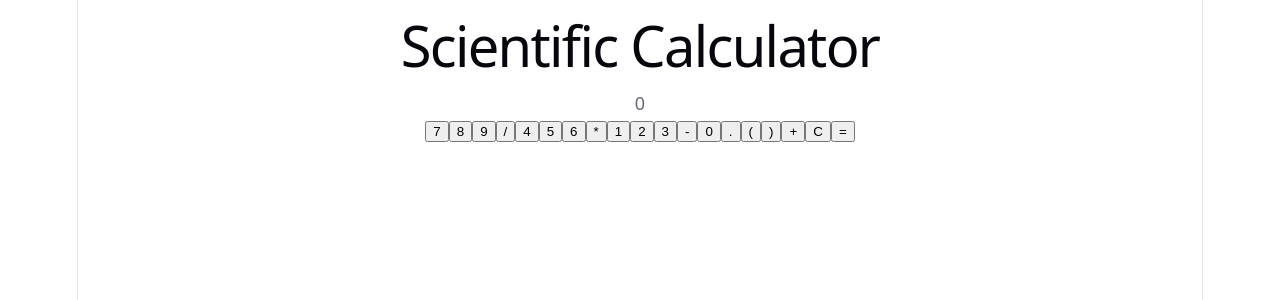
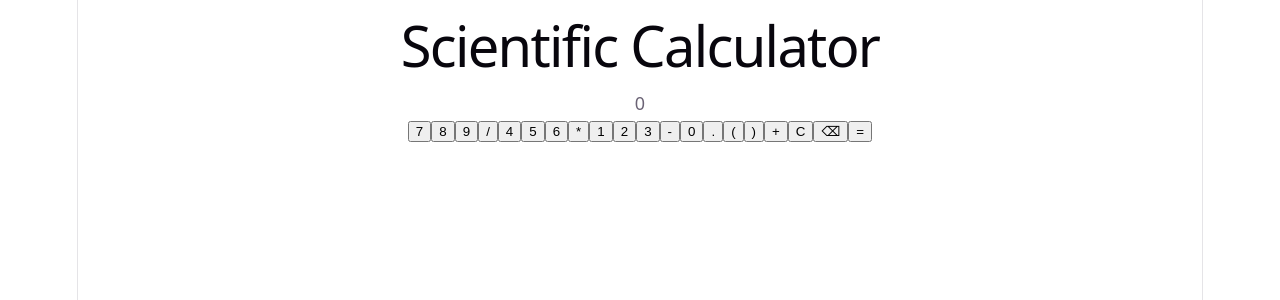
Before and after one commit to klavdijaM/scientific-calculator, a React (Vite) app in the folder frontend/: page / in a window 1280 px wide. Shown: the top 300 px of the page. Built offline with nearby package versions, Linux system fonts and the light colour scheme.

Commit message:
feat(frontend): add backspace functionality

```diff
--- a/frontend/src/App.tsx
+++ b/frontend/src/App.tsx
@@ -12,6 +12,11 @@ function App() {
     function handleClear() {
         setExpression("");
         setError("");
+    }
+
+    function handleBackspace() {
+        setExpression(expression.slice(0, -1))
+        setError("")
     }
 
     async function handleCalculate(){
@@ -42,10 +47,13 @@ function App() {
     return (
         <div>
             <h1>Scientific Calculator</h1>
+
             <div className="calculator-display">
                 {expression || "0" }
             </div>
+
             {error && <p>{error}</p>}
+
             <div className="calculator-buttons">
                 <button onClick={() => handleButtonClick("7")}>7</button>
                 <button onClick={() => handleButtonClick("8")}>8</button>
@@ -67,8 +75,11 @@ function App() {
                 <button onClick={() => handleButtonClick("(")}>(</button>
                 <button onClick={() => handleButtonClick(")")}>)</button>
                 <button onClick={() => handleButtonClick("+")}>+</button>
+
                 <button onClick={handleClear}>C</button>
+                <button onClick={handleBackspace}>⌫</button>
                 <button onClick={handleCalculate}>=</button>
+
             </div>
         </div>
 
```
